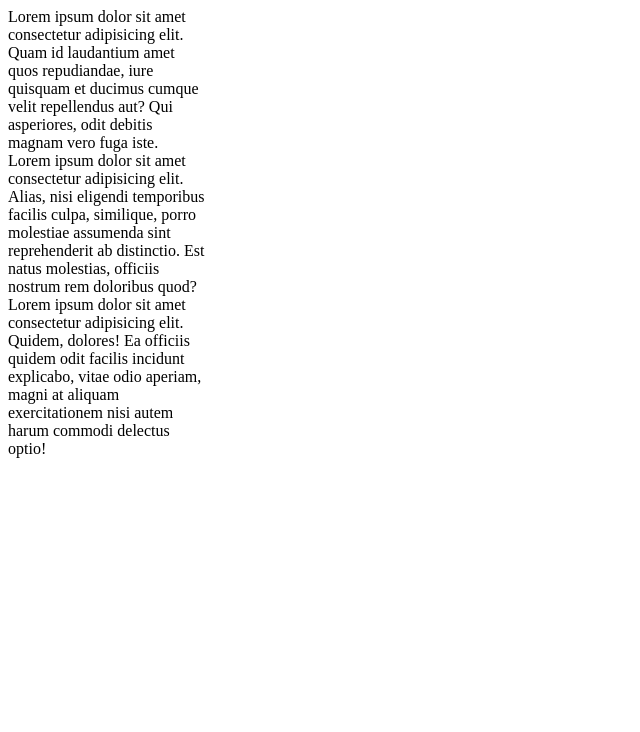
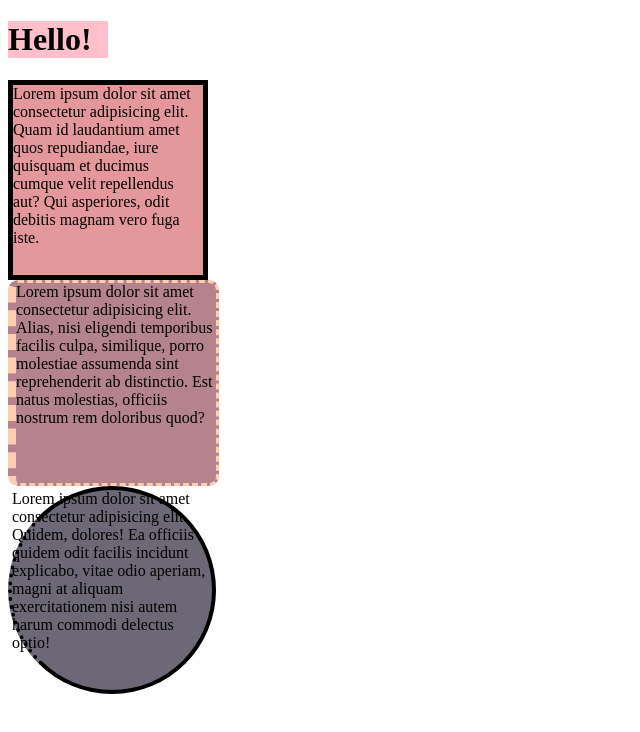
Before and after one commit to fvalente22/Chickens, a plain HTML site: page Box_Model/index.html in a window 1280 px wide. Shown: the whole page, without its empty margins (0-640 px from the left). Drawn offline with Linux system fonts and the light colour scheme.

Commit message:
temporary branch to move box_model to feature branch

```diff
--- a/Box_Model/app.css
+++ b/Box_Model/app.css
@@ -1,3 +1,35 @@
 div {
     width: 200px;
+    height: 200px;
+    background-color: #e5989b;
 }
+
+h1 {
+    background-color: pink;
+    width: 100px;
+}
+
+#one {
+    background-color: #e5989b;
+    border-width: 5px;
+    border-color: black;
+    border-style: solid;
+    box-sizing: border-box;
+    /* without this the box with the border would not be inline with the below box */
+}
+
+#two {
+    background-color: #b5838d;
+    border-color: #ffcdb2;
+    border-width: 3px;
+    border-style: dashed;
+    border-left-width: 8px;
+    border-radius: 10px;
+}
+
+#three {
+    background-color: #6d6875;
+    border: 4px solid black;
+    border-left-style: dotted;
+    border-radius: 50%;
+}
--- a/Box_Model/index.html
+++ b/Box_Model/index.html
@@ -9,14 +9,18 @@
 </head>
 
 <body>
-    <div>Lorem ipsum dolor sit amet consectetur adipisicing elit. Quam id laudantium amet quos repudiandae, iure
+    <h1>Hello!</h1>
+
+    <div id="one">Lorem ipsum dolor sit amet consectetur adipisicing elit. Quam id laudantium amet quos repudiandae, iure
         quisquam et ducimus cumque velit repellendus aut? Qui asperiores, odit debitis magnam vero fuga iste.
     </div>
-    <div>Lorem ipsum dolor sit amet consectetur adipisicing elit. Alias, nisi eligendi temporibus facilis culpa,
+
+    <div id="two">Lorem ipsum dolor sit amet consectetur adipisicing elit. Alias, nisi eligendi temporibus facilis culpa,
         similique, porro molestiae assumenda sint reprehenderit ab distinctio. Est natus molestias, officiis nostrum rem
         doloribus quod?
     </div>
-    <div>Lorem ipsum dolor sit amet consectetur adipisicing elit. Quidem, dolores! Ea officiis quidem odit facilis
+
+    <div id="three">Lorem ipsum dolor sit amet consectetur adipisicing elit. Quidem, dolores! Ea officiis quidem odit facilis
         incidunt explicabo, vitae odio aperiam, magni at aliquam exercitationem nisi autem harum commodi delectus optio!
     </div>
 
```
